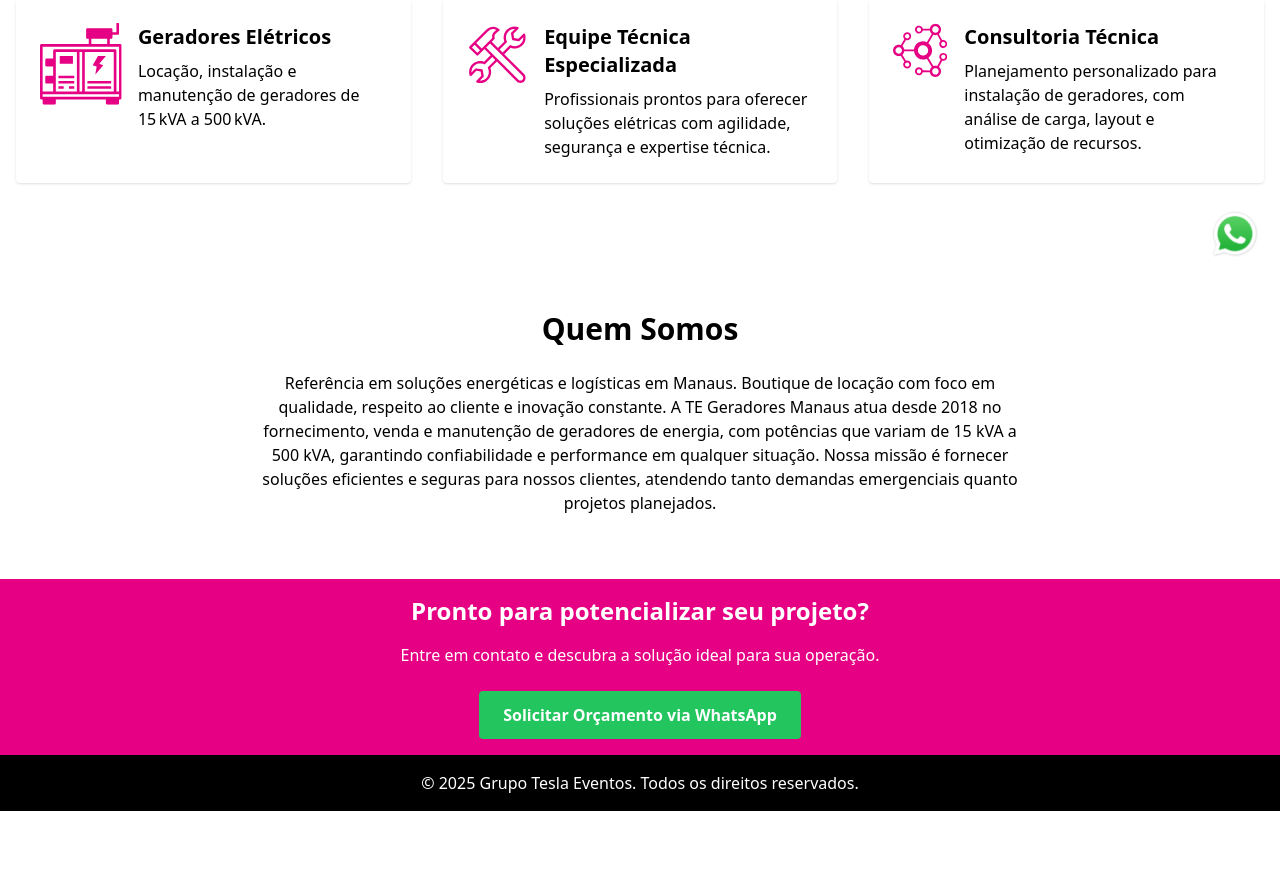
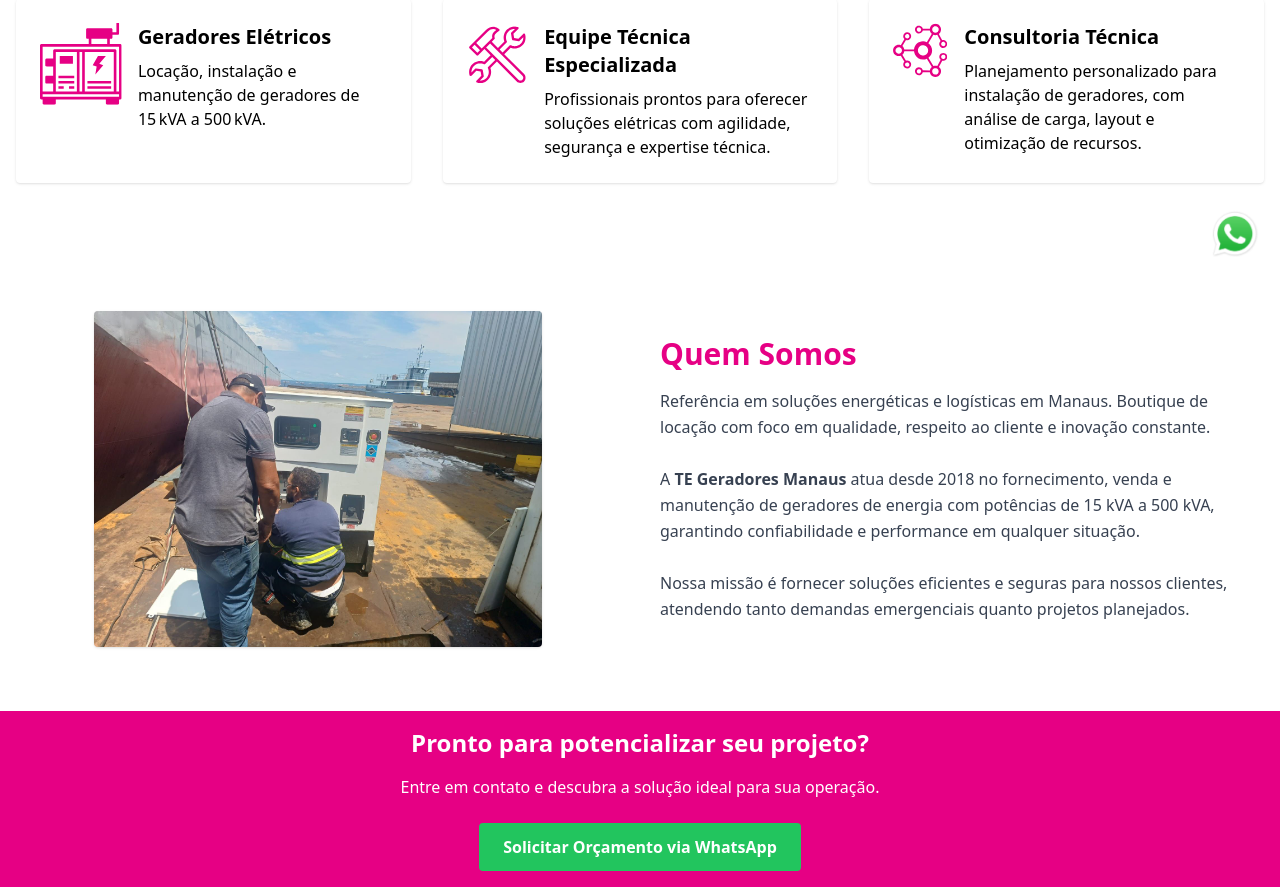
Before and after one commit to JeffersonBSena/geradorManaus, a Laravel app: page / in a window 1280 px wide. Shown: the part 521-1408 px from the top of the page. Before the commit the page ends 1332 px from the top, so only its background shows below. Run offline with Laravel 12, Linux system fonts and the light colour scheme; some libraries are stand-ins or nearby versions; some web fonts are replaced.

Commit message:
ajustes finais

```diff
--- a/resources/views/quem-somos.blade.php
+++ b/resources/views/quem-somos.blade.php
@@ -28,8 +28,9 @@
                     class="hover:underline" aria-label="WhatsApp">
                     📞(92) 99391-4237
                 </a>
-                <a href="https://maps.app.goo.gl/vPeG345SqwQ9pcfW7" class="hover:underline" aria-label="Localização">
-                    📍 R. 188, 23 - Nova Cidade, Manaus - AM
+                <a href="https://maps.app.goo.gl/9GRMWWw2C3GaxuLy6" class="hover:underline" aria-label="Localização">
+                    📍 Rua Rio Eiru, 95, sala 20/2º Pav, CD SPACE CENTER - N.
+                    Senhora das Graças, Manaus
                 </a>
             </div>
             <div class="flex gap-4 items-center">
--- a/resources/views/welcome.blade.php
+++ b/resources/views/welcome.blade.php
@@ -27,8 +27,9 @@
             <a href="https://wa.me/5592993914237?text=TE%20Geradores%20Manaus,%20Bom%20dia.%20Gostaria%20de%20iniciar%20um%20atendimento" class="hover:underline" aria-label="WhatsApp">
                 📞(92) 99391-4237
             </a>
-            <a href="https://maps.app.goo.gl/vPeG345SqwQ9pcfW7" class="hover:underline" aria-label="Localização">
-                📍 R. 188, 23 - Nova Cidade, Manaus - AM
+            <a href="https://maps.app.goo.gl/9GRMWWw2C3GaxuLy6" class="hover:underline" aria-label="Localização">
+                📍 Rua Rio Eiru, 95, sala 20/2º Pav, CD SPACE CENTER - N.
+                Senhora das Graças, Manaus
             </a>
         </div>
         <div class="flex gap-4 items-center">
@@ -178,13 +179,27 @@
 </div>
     </section>
 
-    <!-- Sobre Nós -->
+    <!-- Sobre Nós com duas colunas -->
     <section class="bg-white py-16">
-        <div class="container mx-auto px-4">
-            <h2 class="text-3xl font-bold text-center mb-6">Quem Somos</h2>
-            <p class="max-w-3xl mx-auto text-center">Referência em soluções energéticas e logísticas em Manaus. Boutique
-                de locação com foco em qualidade, respeito ao cliente e inovação constante.
-            A TE Geradores Manaus atua desde 2018 no fornecimento, venda e manutenção de geradores de energia, com potências que variam de 15 kVA a 500 kVA, garantindo confiabilidade e performance em qualquer situação. Nossa missão é fornecer soluções eficientes e seguras para nossos clientes, atendendo tanto demandas emergenciais quanto projetos planejados.</p>
+        <div class="container mx-auto px-4 grid md:grid-cols-2 gap-10 items-center">
+
+            <!-- Coluna da Esquerda: Imagem -->
+            <div>
+                <img src="{{ asset('images/foto1.jpeg') }}" alt="Sobre a TE Geradores Manaus" class="rounded shadow max-w-md w-full mx-auto">
+            </div>
+
+            <!-- Coluna da Direita: Texto -->
+            <div>
+                <h2 class="text-3xl font-bold mb-4 text-[#e60084]">Quem Somos</h2>
+                <p class="text-gray-700 leading-relaxed">
+                    Referência em soluções energéticas e logísticas em Manaus. Boutique de locação com foco em qualidade, respeito ao cliente e inovação constante.
+                    <br><br>
+                    A <strong>TE Geradores Manaus</strong> atua desde 2018 no fornecimento, venda e manutenção de geradores de energia com potências de 15 kVA a 500 kVA, garantindo confiabilidade e performance em qualquer situação.
+                    <br><br>
+                    Nossa missão é fornecer soluções eficientes e seguras para nossos clientes, atendendo tanto demandas emergenciais quanto projetos planejados.
+                </p>
+            </div>
+
         </div>
     </section>
 
```
